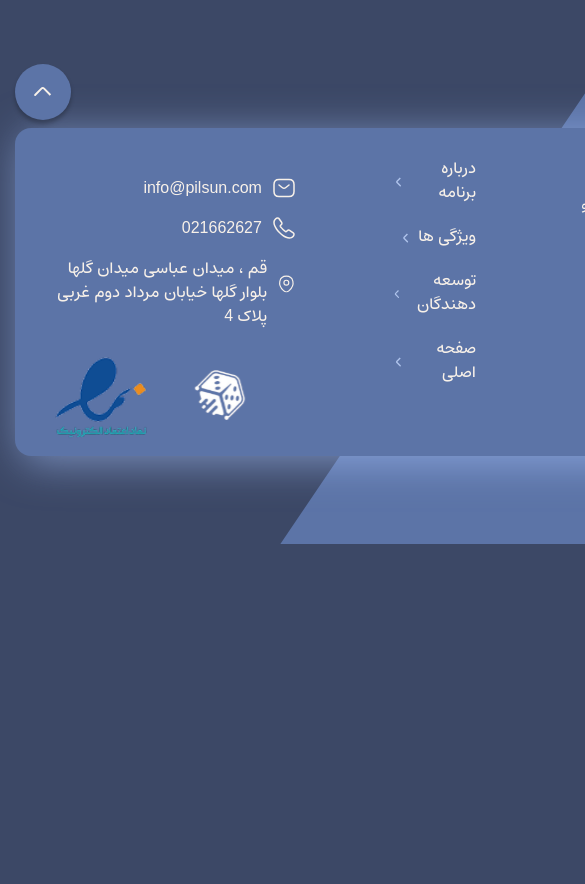
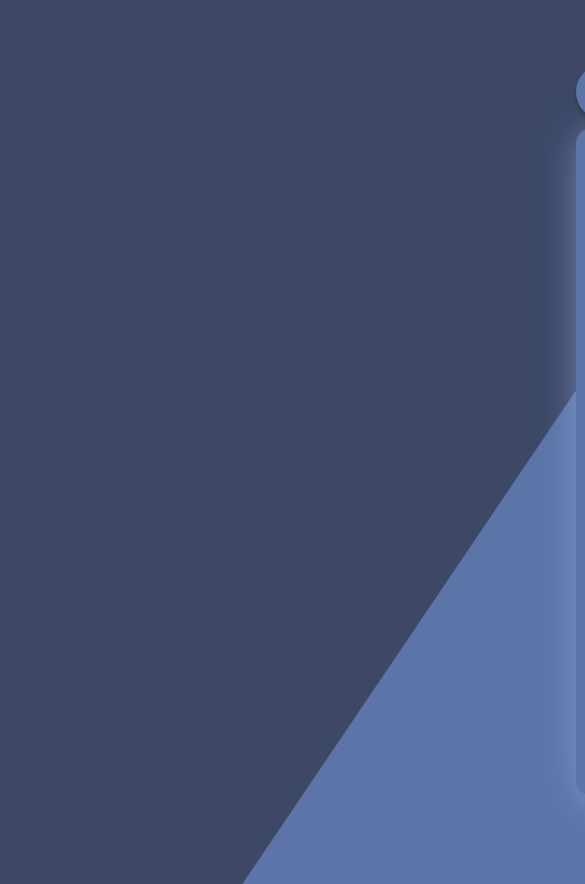
Before and after one commit to buordino/landing, a Next.js app: page / in a window 390 px wide. Shown: the part 3980-4864 px from the top of the page, 585 px wide, since content can reach past the window. Before the commit the page ends 4524 px from the top, so only its background shows below. Built offline with nearby package versions, Linux system fonts and the light colour scheme.

Commit message:
feat(footer): make footer responsive p1

```diff
--- a/src/app/globals.css
+++ b/src/app/globals.css
@@ -34,4 +34,5 @@ body {
   --shadow-inner: inset 16px 16px 33px rgba(0, 0, 0, 0.3);
   --breakpoint-xs: 450px;
   --breakpoint-2xs: 0px;
+  --breakpoint-2lg: 1100px;
 }
--- a/src/components/Footer.tsx
+++ b/src/components/Footer.tsx
@@ -28,16 +28,16 @@ const contactItems = [
 
 const Footer = () => {
   return (
-    <footer className="block max-w-[1250px] mx-auto mt-72 px-4 lg:px-[75px] mb-12">
-      <div className="relative w-full bg-secondary rounded-2xl pt-7 pb-4 px-9 shadow-5xl flex flex-row items-start">
+    <footer className="block 2lg:max-w-[1250px] mx-6 2lg:mx-auto mt-72 px-4 lg:px-[75px] mb-12">
+      <div className="relative w-full bg-secondary rounded-2xl pt-7 pb-4 px-9 shadow-5xl flex flex-col 2lg:flex-row items-start">
         <div>
-          <p className="font-medium text-sm leading-8 w-[340px]">
+          <p className="font-light sm:font-medium text-xs sm:text-sm leading-6 sm:leading-8 w-full 2lg:w-[340px]">
             لورم ایپسوم متن ساختگی با تولید سادگی نامفهوم از صنعت چاپ و با
             استفاده از طراحان گرافیک است چاپگرها و متون بلکه روزنامه و مجله در
             ستون و سطرآنچنان که لازم است و برای شرایط فعلی تکنولوژی مورد نیاز و
             کاربردهای متنوع با هدف بهبود ابزارهای کاربردی می باشد
           </p>
-          <div className="mt-12 flex flex-row items-center gap-6">
+          <div className="hidden mt-12 2lg:flex flex-row items-center gap-6">
             <p className="font-medium text-sm leading-8">
               ما را در شبکه های اجتماعی دنبال کنید
             </p>
@@ -51,7 +51,7 @@ const Footer = () => {
             </div>
           </div>
         </div>
-        <div className="mr-24 w-44">
+        <div className="2lg:mr-24 w-44 mt-8 2lg:mt-0">
           <FooterLinks />
         </div>
         <div className="mr-24 mt-5">
--- a/src/components/FooterLinks.tsx
+++ b/src/components/FooterLinks.tsx
@@ -19,8 +19,8 @@ const FooterLinks = () => {
               href={item.href}
               className="flex flex-row items-center gap-1 "
             >
-              <span className="font-medium text-base">{item.label}</span>
-              <ArrowLeft className="fill-[#AFC3EB] size-4 pt-1" />
+              <span className="font-medium text-sm sm:text-base">{item.label}</span>
+              <ArrowLeft className="fill-[#AFC3EB] size-4 pt-1 hidden 2lg:block" />
             </Link>
           </li>
         ))}
```
